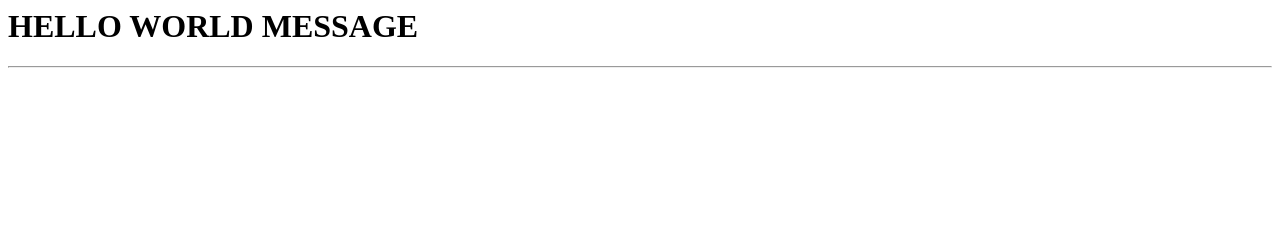
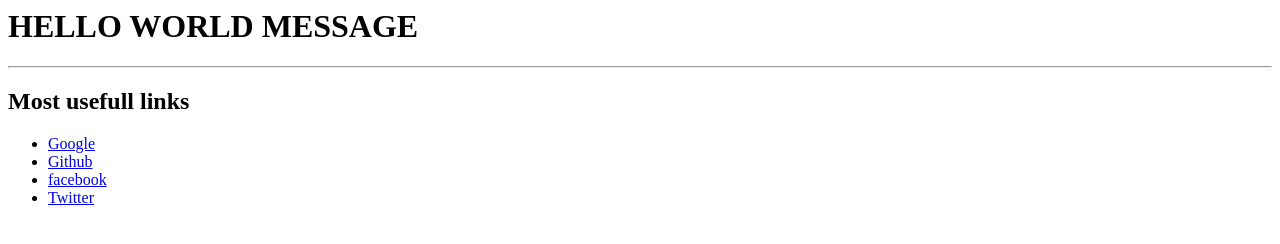
Before and after one commit to manimarc/marc-git-activity, a plain HTML site: page index.html in a window 1280 px wide. Drawn offline with Linux system fonts and the light colour scheme.

Commit message:
Add most usefull links to index.html

```diff
--- a/index.html
+++ b/index.html
@@ -6,6 +6,13 @@
 	<body>
 		<p><h1>HELLO WORLD MESSAGE</h1></p>
 		<hr>
+		<p><h2>Most usefull links</h2></p>
+		<ul><li><a href="https://www.google.com/">Google</a>
+				</li>
+			<li><a href="https://github.com/">Github</a></li>
+			<li><a href="http://facebook.com/">facebook</a></li>
+		<li><a href="https://twitter.com/login?lang=en">Twitter</a></li>
+		</ul>
 
 	</body>
 	</html>
```
